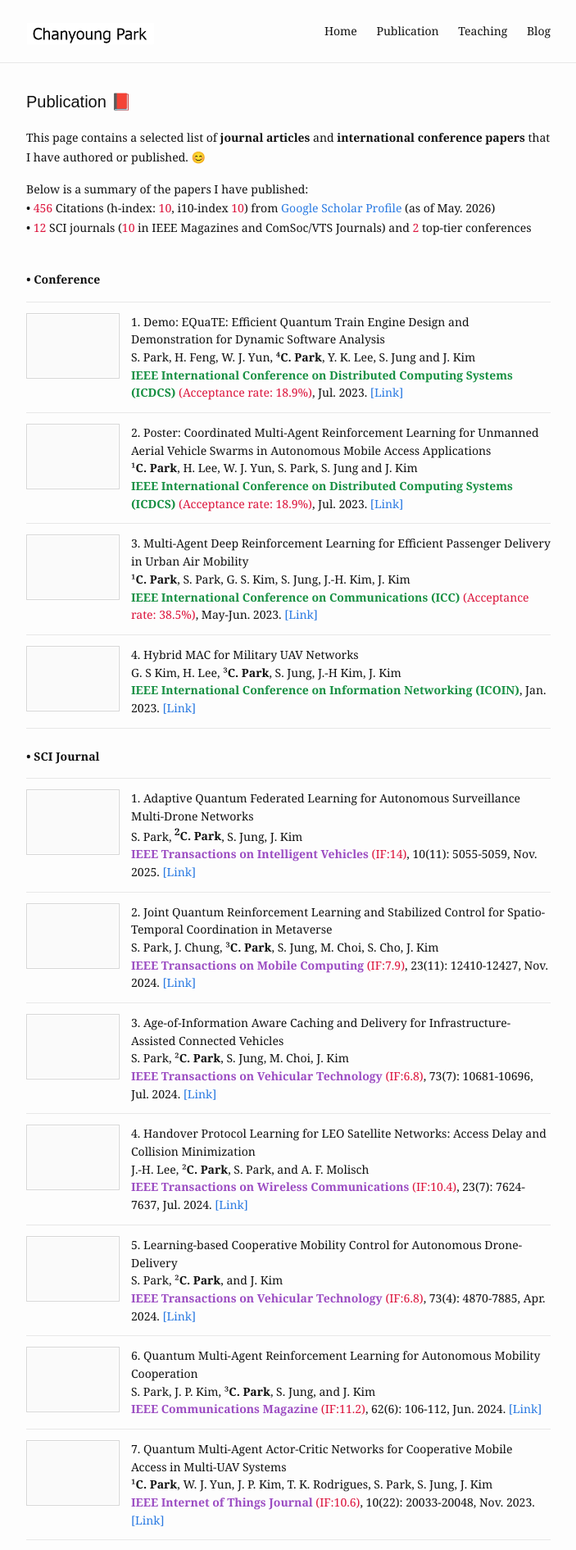
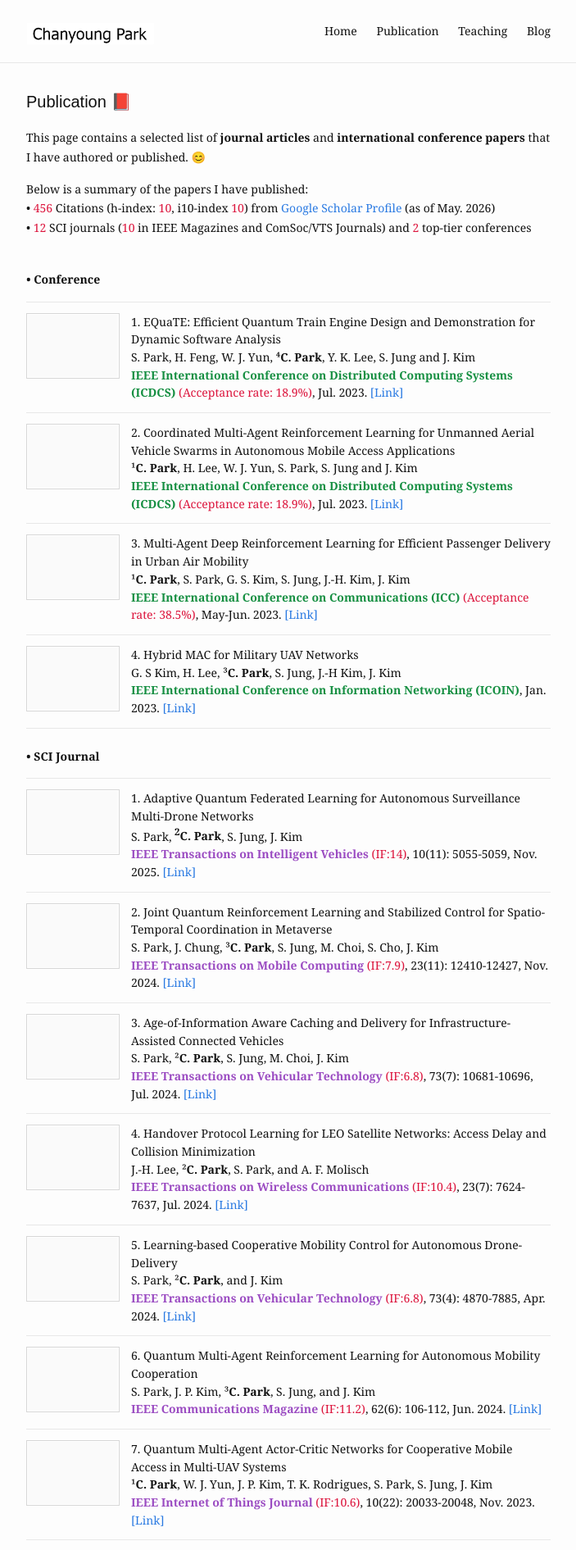
Before and after one commit to cosdeneb/cosdeneb.github.io, a Jekyll site: the page built from publication.md, in a window 1280 px wide. Shown: the top 1891 px of the page at 82% size, without its empty margins (288-991 px from the left). Built offline with Jekyll 4.4.1, drawn with Linux system fonts in a browser that asks for light colours.

Commit message:
Refine publications and teaching layout

```diff
--- a/_sass/_site.scss
+++ b/_sass/_site.scss
@@ -39,11 +39,6 @@
 
 .metric {
   color: #dc143c;
-}
-
-.author-me {
-  font-weight: 800;
-  color: $text-color;
 }
 
 .publication-list {
--- a/publication.md
+++ b/publication.md
@@ -18,8 +18,8 @@
   <div class="publication-item">
     <div class="publication-placeholder" aria-hidden="true"></div>
     <div class="publication-content">
-      1. Demo: EQuaTE: Efficient Quantum Train Engine Design and Demonstration for Dynamic Software Analysis<br/>
-      S. Park, H. Feng, W. J. Yun, ⁴<strong class="author-me">C. Park</strong>, Y. K. Lee, S. Jung and J. Kim <br/>
+      1. EQuaTE: Efficient Quantum Train Engine Design and Demonstration for Dynamic Software Analysis<br/>
+      S. Park, H. Feng, W. J. Yun, ⁴<b>C. Park</b>, Y. K. Lee, S. Jung and J. Kim <br/>
       <span class="venue conference">IEEE International Conference on Distributed Computing Systems (ICDCS)</span> <span class="metric">(Acceptance rate: 18.9%)</span>, Jul. 2023. <a href="https://ieeexplore.ieee.org/abstract/document/10272530">[Link]</a>
     </div>
   </div>
@@ -27,8 +27,8 @@
   <div class="publication-item">
     <div class="publication-placeholder" aria-hidden="true"></div>
     <div class="publication-content">
-      2. Poster: Coordinated Multi-Agent Reinforcement Learning for Unmanned Aerial Vehicle Swarms in Autonomous Mobile Access Applications<br/>
-      ¹<strong class="author-me">C. Park</strong>, H. Lee, W. J. Yun, S. Park, S. Jung and J. Kim <br/>
+      2. Coordinated Multi-Agent Reinforcement Learning for Unmanned Aerial Vehicle Swarms in Autonomous Mobile Access Applications<br/>
+      ¹<b>C. Park</b>, H. Lee, W. J. Yun, S. Park, S. Jung and J. Kim <br/>
       <span class="venue conference">IEEE International Conference on Distributed Computing Systems (ICDCS)</span> <span class="metric">(Acceptance rate: 18.9%)</span>, Jul. 2023. <a href="https://ieeexplore.ieee.org/abstract/document/10272444">[Link]</a>
     </div>
   </div>
@@ -37,7 +37,7 @@
     <div class="publication-placeholder" aria-hidden="true"></div>
     <div class="publication-content">
       3. Multi-Agent Deep Reinforcement Learning for Efficient Passenger Delivery in Urban Air Mobility<br/>
-      ¹<strong class="author-me">C. Park</strong>, S. Park, G. S. Kim, S. Jung, J.-H. Kim, J. Kim <br/>
+      ¹<b>C. Park</b>, S. Park, G. S. Kim, S. Jung, J.-H. Kim, J. Kim <br/>
       <span class="venue conference">IEEE International Conference on Communications (ICC)</span> <span class="metric">(Acceptance rate: 38.5%)</span>, May-Jun. 2023. <a href="https://ieeexplore.ieee.org/abstract/document/10279436">[Link]</a>
     </div>
   </div>
@@ -46,7 +46,7 @@
     <div class="publication-placeholder" aria-hidden="true"></div>
     <div class="publication-content">
       4. Hybrid MAC for Military UAV Networks<br/>
-      G. S Kim, H. Lee, ³<strong class="author-me">C. Park</strong>, S. Jung, J.-H Kim, J. Kim <br/>
+      G. S Kim, H. Lee, ³<b>C. Park</b>, S. Jung, J.-H Kim, J. Kim <br/>
       <span class="venue conference">IEEE International Conference on Information Networking (ICOIN)</span>, Jan. 2023. <a href="https://ieeexplore.ieee.org/abstract/document/10048910">[Link]</a>
     </div>
   </div>
@@ -59,7 +59,7 @@
     <div class="publication-placeholder" aria-hidden="true"></div>
     <div class="publication-content">
       1. Adaptive Quantum Federated Learning for Autonomous Surveillance Multi-Drone Networks<br/>
-      S. Park, <strong class="author-me"><sup>2</sup>C. Park</strong>, S. Jung, J. Kim <br/>
+      S. Park, <b><sup>2</sup>C. Park</b>, S. Jung, J. Kim <br/>
       <span class="venue journal">IEEE Transactions on Intelligent Vehicles</span> <span class="metric">(IF:14)</span>, 10(11): 5055-5059, Nov. 2025. <a href="https://ieeexplore.ieee.org/abstract/document/10764760">[Link]</a>
     </div>
   </div>
@@ -68,7 +68,7 @@
     <div class="publication-placeholder" aria-hidden="true"></div>
     <div class="publication-content">
       2. Joint Quantum Reinforcement Learning and Stabilized Control for Spatio-Temporal Coordination in Metaverse<br/>
-      S. Park, J. Chung, ³<strong class="author-me">C. Park</strong>, S. Jung, M. Choi, S. Cho, J. Kim <br/>
+      S. Park, J. Chung, ³<b>C. Park</b>, S. Jung, M. Choi, S. Cho, J. Kim <br/>
       <span class="venue journal">IEEE Transactions on Mobile Computing</span> <span class="metric">(IF:7.9)</span>, 23(11): 12410-12427, Nov. 2024. <a href="https://ieeexplore.ieee.org/abstract/document/10543150">[Link]</a>
     </div>
   </div>
@@ -77,7 +77,7 @@
     <div class="publication-placeholder" aria-hidden="true"></div>
     <div class="publication-content">
       3. Age-of-Information Aware Caching and Delivery for Infrastructure-Assisted Connected Vehicles<br/>
-      S. Park, ²<strong class="author-me">C. Park</strong>, S. Jung, M. Choi, J. Kim <br/>
+      S. Park, ²<b>C. Park</b>, S. Jung, M. Choi, J. Kim <br/>
       <span class="venue journal">IEEE Transactions on Vehicular Technology</span> <span class="metric">(IF:6.8)</span>, 73(7): 10681-10696, Jul. 2024. <a href="https://ieeexplore.ieee.org/abstract/document/10491361">[Link]</a>
     </div>
   </div>
@@ -86,7 +86,7 @@
     <div class="publication-placeholder" aria-hidden="true"></div>
     <div class="publication-content">
       4. Handover Protocol Learning for LEO Satellite Networks: Access Delay and Collision Minimization<br/>
-      J.-H. Lee, ²<strong class="author-me">C. Park</strong>, S. Park, and A. F. Molisch <br/>
+      J.-H. Lee, ²<b>C. Park</b>, S. Park, and A. F. Molisch <br/>
       <span class="venue journal">IEEE Transactions on Wireless Communications</span> <span class="metric">(IF:10.4)</span>, 23(7): 7624-7637, Jul. 2024. <a href="https://ieeexplore.ieee.org/abstract/document/10371217">[Link]</a>
     </div>
   </div>
@@ -95,7 +95,7 @@
     <div class="publication-placeholder" aria-hidden="true"></div>
     <div class="publication-content">
       5. Learning-based Cooperative Mobility Control for Autonomous Drone-Delivery<br/>
-      S. Park, ²<strong class="author-me">C. Park</strong>, and J. Kim <br/>
+      S. Park, ²<b>C. Park</b>, and J. Kim <br/>
       <span class="venue journal">IEEE Transactions on Vehicular Technology</span> <span class="metric">(IF:6.8)</span>, 73(4): 4870-7885, Apr. 2024. <a href="https://ieeexplore.ieee.org/abstract/document/10310117">[Link]</a>
     </div>
   </div>
@@ -104,7 +104,7 @@
     <div class="publication-placeholder" aria-hidden="true"></div>
     <div class="publication-content">
       6. Quantum Multi-Agent Reinforcement Learning for Autonomous Mobility Cooperation<br/>
-      S. Park, J. P. Kim, ³<strong class="author-me">C. Park</strong>, S. Jung, and J. Kim <br/>
+      S. Park, J. P. Kim, ³<b>C. Park</b>, S. Jung, and J. Kim <br/>
       <span class="venue journal">IEEE Communications Magazine</span> <span class="metric">(IF:11.2)</span>, 62(6): 106-112, Jun. 2024. <a href="https://ieeexplore.ieee.org/abstract/document/10232949">[Link]</a>
     </div>
   </div>
@@ -113,7 +113,7 @@
     <div class="publication-placeholder" aria-hidden="true"></div>
     <div class="publication-content">
       7. Quantum Multi-Agent Actor-Critic Networks for Cooperative Mobile Access in Multi-UAV Systems<br/>
-      ¹<strong class="author-me">C. Park</strong>, W. J. Yun, J. P. Kim, T. K. Rodrigues, S. Park, S. Jung, J. Kim <br/>
+      ¹<b>C. Park</b>, W. J. Yun, J. P. Kim, T. K. Rodrigues, S. Park, S. Jung, J. Kim <br/>
       <span class="venue journal">IEEE Internet of Things Journal</span> <span class="metric">(IF:10.6)</span>, 10(22): 20033-20048, Nov. 2023. <a href="https://ieeexplore.ieee.org/abstract/document/10143981">[Link]</a>
     </div>
   </div>
@@ -122,7 +122,7 @@
     <div class="publication-placeholder" aria-hidden="true"></div>
     <div class="publication-content">
       8. Two-Stage Self-Adaptive Task Outsourcing Decision Making for Edge-Assisted Multi-UAV Networks<br/>
-      S. Jung, ²<strong class="author-me">C. Park</strong>, M. Levorato, J.-H. Kim, and J. Kim <br/>
+      S. Jung, ²<b>C. Park</b>, M. Levorato, J.-H. Kim, and J. Kim <br/>
       <span class="venue journal">IEEE Transactions on Vehicular Technology</span> <span class="metric">(IF:6.8)</span>, 72(11): 14889-14905, Nov. 2023. <a href="https://ieeexplore.ieee.org/abstract/document/10144676">[Link]</a>
     </div>
   </div>
@@ -131,7 +131,7 @@
     <div class="publication-placeholder" aria-hidden="true"></div>
     <div class="publication-content">
       9. Two Tales of Platoon Intelligence for Autonomous Mobility Control: Enabling Deep Learning Recipes<br/>
-      S. Park, H. Lee, ³<strong class="author-me">C. Park</strong>, S. Jung, M. Choi, and J. Kim <br/>
+      S. Park, H. Lee, ³<b>C. Park</b>, S. Jung, M. Choi, and J. Kim <br/>
       <span class="venue journal">ETRI Journal (Wiley)</span>, 45(5): 735-745, Oct. 2023. <a href="https://onlinelibrary.wiley.com/doi/full/10.4218/etrij.2023-0132">[Link]</a>
     </div>
   </div>
@@ -140,7 +140,7 @@
     <div class="publication-placeholder" aria-hidden="true"></div>
     <div class="publication-content">
       10. EQuaTE: Efficient Quantum Train Engine for Run-Time Dynamic Analysis and Visual Feedback in Autonomous Driving<br/>
-      S. Park, H. Feng, ³<strong class="author-me">C. Park</strong>, Y. K. Lee, S. Jung, J. Kim <br/>
+      S. Park, H. Feng, ³<b>C. Park</b>, Y. K. Lee, S. Jung, J. Kim <br/>
       <span class="venue journal">IEEE Internet Computing</span> <span class="metric">(IF:3.2)</span>, 27(5): 24-31, Sep.-Oct. 2023. <a href="https://ieeexplore.ieee.org/abstract/document/10229500">[Link]</a>
     </div>
   </div>
@@ -149,7 +149,7 @@
     <div class="publication-placeholder" aria-hidden="true"></div>
     <div class="publication-content">
       11. Multi-Agent Reinforcement Learning for Cooperative Air Transportation Services in City-Wide Autonomous Urban Air Mobility<br/>
-      ¹<strong class="author-me">C. Park</strong>, G. S. Kim, S. Park, S. Jung, J. Kim <br/>
+      ¹<b>C. Park</b>, G. S. Kim, S. Park, S. Jung, J. Kim <br/>
       <span class="venue journal">IEEE Transactions on Intelligent Vehicles</span> <span class="metric">(IF:8.2)</span>, 8(8): 4016-4030, Aug. 2023. <a href="https://ieeexplore.ieee.org/abstract/document/10144378">[Link]</a>
     </div>
   </div>
@@ -158,7 +158,7 @@
     <div class="publication-placeholder" aria-hidden="true"></div>
     <div class="publication-content">
       12. Workload-Aware Scheduling using Markov Decision Process for Infrastructure-Assisted Learning-Based Multi-UAV Surveillance Networks<br/>
-      S. Park, ²<strong class="author-me">C. Park</strong>, S. Jung, J.-H. Kim, J. Kim <br/>
+      S. Park, ²<b>C. Park</b>, S. Jung, J.-H. Kim, J. Kim <br/>
       <span class="venue journal">IEEE Access (IEEE Vehicular Technology Society Section)</span> <span class="metric">(IF:3.9)</span>, 11: 16533-16548, Feb. 2023. <a href="https://ieeexplore.ieee.org/abstract/document/10045685">[Link]</a>
     </div>
   </div>
@@ -172,9 +172,9 @@
     <div class="publication-content">
       1. Fundamentals of 6G Communications and Networking<br/>
       <span class="venue book">Springer</span>, 2023 <br/>
-      - Ch. 20. Network Disaggregation (S. Park, <strong class="author-me">C. Park</strong>, J. P. Kim, M. Choi, J. Kim) <br/>
-      - Ch. 22. AI-Native Network Algorithms and Architectures (H. Lee, S. Park, H. Baek, <strong class="author-me">C. Park</strong>, S. Son, J. Park, J. Kim) <br/>
-      - Ch. 28. Convergence of 6G and Wi-Fi Networks (H. Lee, S. Park, M. Yoo, <strong class="author-me">C. Park</strong>, H. Baek, J. Kim)
+      - Ch. 20. Network Disaggregation (S. Park, <b>C. Park</b>, J. P. Kim, M. Choi, J. Kim) <br/>
+      - Ch. 22. AI-Native Network Algorithms and Architectures (H. Lee, S. Park, H. Baek, <b>C. Park</b>, S. Son, J. Park, J. Kim) <br/>
+      - Ch. 28. Convergence of 6G and Wi-Fi Networks (H. Lee, S. Park, M. Yoo, <b>C. Park</b>, H. Baek, J. Kim)
     </div>
   </div>
 </div>
```
Also changed, not shown: 1 other file.
